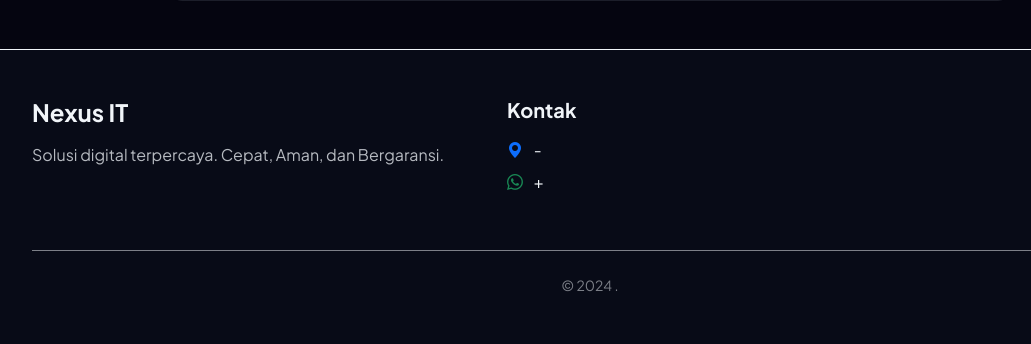
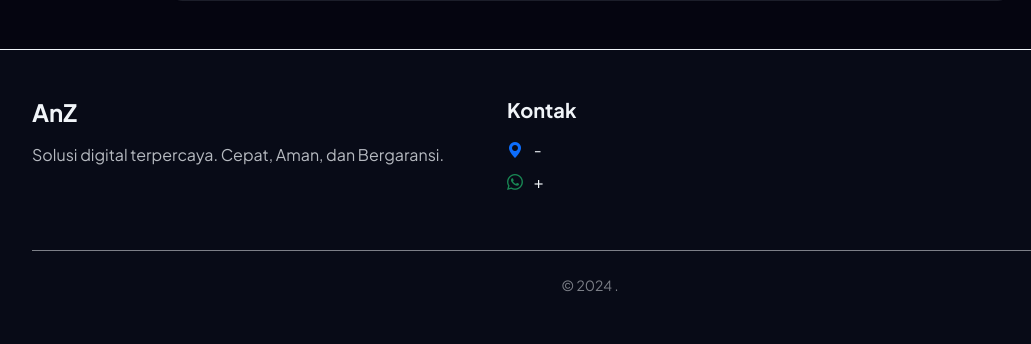
Before and after one commit to AnZ186/service-web, a Django app: page / in a window 1280 px wide. Shown: the part 1482-1826 px from the top of the page, without its empty margins (50-1081 px from the left). Run offline with Django 5.2, Linux system fonts and the light colour scheme; data that the repository does not hold is empty; some libraries are stand-ins or nearby versions.

Commit message:
Update Tipis Tipis

```diff
--- a/templates/base.html
+++ b/templates/base.html
@@ -106,7 +106,7 @@
         <div class="container">
             <div class="row g-4">
                 <div class="col-md-5">
-                    <h4 class="fw-bold mb-3">{{ global_settings.site_name|default:"Nexus IT" }}</h4>
+                    <h4 class="fw-bold mb-3">{{ global_settings.site_name|default:"AnZ" }}</h4>
                     <p class="opacity-75">Solusi digital terpercaya. Cepat, Aman, dan Bergaransi.</p>
                 </div>
                 <div class="col-md-4">
```
Also changed, not shown: requirements.txt (added, +27 -0 lines).
